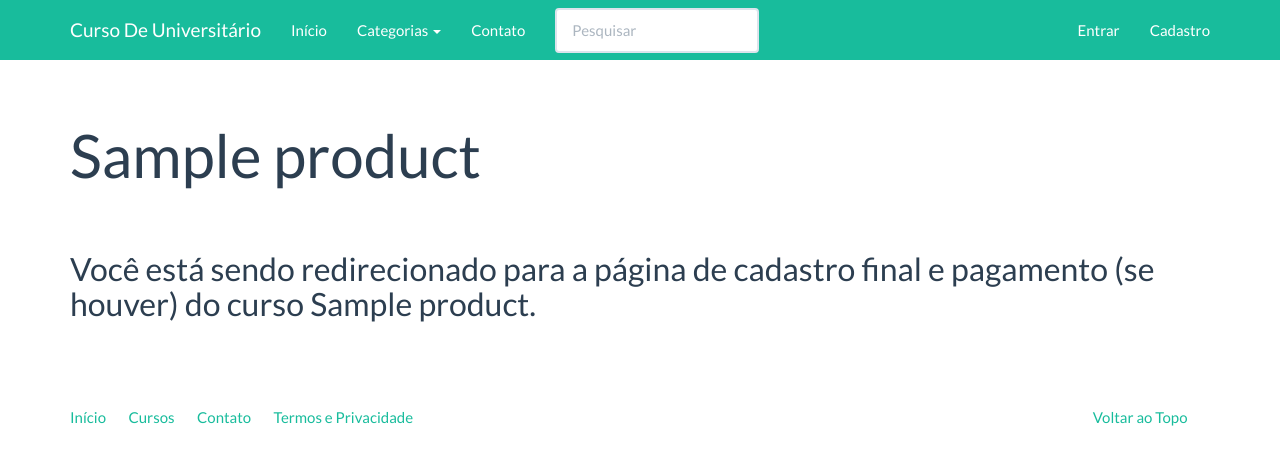
After one commit to castrPS/CDU, a Django app: template catalog/templates/catalog/end.html in a window 1280 px wide. The commit adds this page. Shown: the top 465 px of the page. Run offline with Django 3.2, Linux system fonts and the light colour scheme; the template is opened without the code that fills it: most values are stand-ins (such as "Sample title", 1, 10 or a date in 2020); parts of the project's set-up code (start-up, migrations or seed data) failed here and were passed over; some libraries are stand-ins or nearby versions.

Commit message:
botão de preço não está redirecionado pr finalização

```diff
--- a/catalog/templates/catalog/_product.html
+++ b/catalog/templates/catalog/_product.html
@@ -7,7 +7,7 @@
             <h3>{{ product.name }}</h3>
             {{ product.description|linebreaks }}
             <p>Instrutor: {{ product.instrutor}}</p>
-            <p><a href="{% url 'catalog:product' product.slug %}" class="btn btn-success">Detalhes</a> <a href="" class="btn btn-default">R${{ product.price }}</a></p>
+            <p><a href="{% url 'catalog:product' product.slug %}" class="btn btn-success">Detalhes</a> <a href="{% url 'catalog:end' product.slug %}" class="btn btn-default">R${{ product.price }}</a></p>
         </div>
     </div>
 </div>
--- /dev/null
+++ b/catalog/templates/catalog/end.html
@@ -0,0 +1,16 @@
+{% extends "base.html" %}
+
+{% block title %}
+    {{ product }}
+{% endblock %}
+
+{% block container %}
+<div class="page-header">
+  <h1>{{ product }}</h1>
+</div>
+<div class="row">
+  <div class="col-sm-12">
+      <h2>Você está sendo redirecionado para a página de cadastro final e pagamento (se houver) do curso {{ product.name }}.</h2>
+  </div>
+</div>
+{% endblock %}
--- a/catalog/templates/catalog/product.html
+++ b/catalog/templates/catalog/product.html
@@ -20,6 +20,7 @@
       <h3>{{ product.description|linebreaks }}</h3>
       <h4>Instrutor: {{ product.instrutor }}</h4>
       <h4><span class=" glyphicon glyphicon-hourglass"> Deadline: {{ product.date }}</h4>
+      <a href="{% url 'catalog:end' product.slug %}" class="btn btn-default">R${{ product.price }}</a></p>
   </div>
 </div>
 {% endblock %}
--- a/catalog/urls.py
+++ b/catalog/urls.py
@@ -8,4 +8,5 @@ urlpatterns = [
     url(r'^$', views.IndexView.as_view(), name='index'),
     url(r'^categorias/([\w_-]+)/$', views.category, name='category'),
     url(r'^produtos/(?P<slug>[\w_-]+)/$', views.ProductDetailView.as_view(), name='product'),
+    url(r'^produtos/(?P<slug>[\w_-]+)/$', views.EndView.as_view(), name='end'),
 ]
--- a/catalog/views.py
+++ b/catalog/views.py
@@ -30,6 +30,9 @@ def category(request, slug):
     }
     return render(request, 'catalog/category.html', context)
 
+class EndView(DetailView):
+    template_name = 'catalog/end.html'
+    context_object_name = 'product'
 
 class ProductDetailView(DetailView):
 
```
